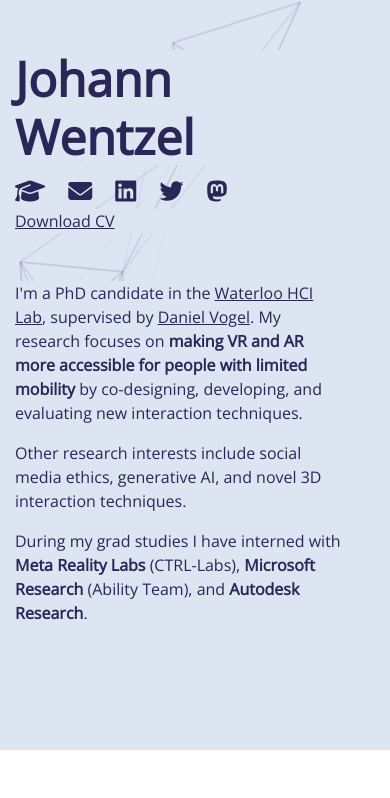
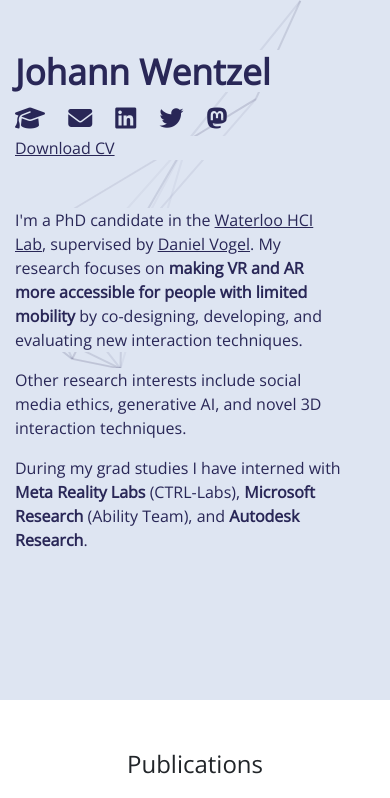
Before and after one commit to JohannWentzel/website, a PHP site: page /index.html in a window 390 px wide. Shown: the top 798 px of the page. Run offline with PHP 8.4, Linux system fonts and the light colour scheme; some libraries are stand-ins or nearby versions.

Commit message:
Fix title font scaling

```diff
--- a/main.css
+++ b/main.css
@@ -85,11 +85,15 @@ a{
     }
 
     #particles {
-        height: 750px;
+        height: 700px;
     }
 
     .hero {
-        height: 750px;
+        height: 700px;
+    }
+
+    .hero h1 {
+        font-size: 2.2em;
     }
 
 
```
